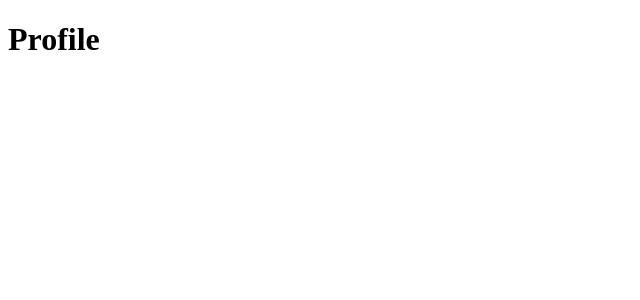
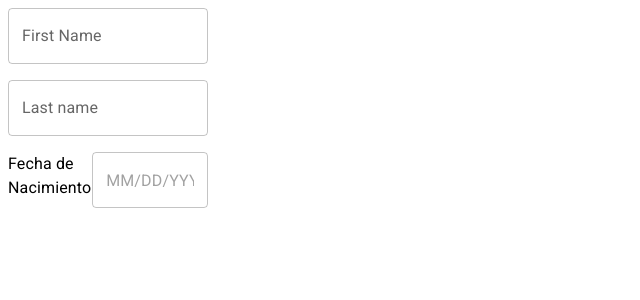
Before and after one commit to PeepholeApp/NFSD_APP_FRONTEND, a React (Vite) app: page /profile in a window 1280 px wide. Shown: the top 300 px of the page, without its empty margins (0-640 px from the left). Built offline with nearby package versions, Linux system fonts and the light colour scheme.

Commit message:
comienzo de pagina profile

```diff
--- a/package.json
+++ b/package.json
@@ -10,6 +10,12 @@
     "preview": "vite preview"
   },
   "dependencies": {
+    "@emotion/react": "^11.11.3",
+    "@emotion/styled": "^11.11.0",
+    "@fontsource/roboto": "^5.0.8",
+    "@mui/material": "^5.15.4",
+    "@mui/x-date-pickers": "^6.19.0",
+    "date-fns": "2.25",
     "react": "^18.2.0",
     "react-dom": "^18.2.0",
     "react-router-dom": "^6.21.2"
--- a/src/App.jsx
+++ b/src/App.jsx
@@ -3,6 +3,11 @@ import Home from "./pages/Home";
 import Login from "./pages/Login";
 import Profile from "./pages/Profile";
 import Register from "./pages/Register";
+
+import "@fontsource/roboto/300.css";
+import "@fontsource/roboto/400.css";
+import "@fontsource/roboto/500.css";
+import "@fontsource/roboto/700.css";
 
 import "./App.css";
 
--- a/src/main.jsx
+++ b/src/main.jsx
@@ -1,5 +1,11 @@
 import ReactDOM from "react-dom/client";
 import App from "./App.jsx";
 import "./index.css";
+import { LocalizationProvider } from "@mui/x-date-pickers";
+import { AdapterDateFns } from "@mui/x-date-pickers/AdapterDateFns";
 
-ReactDOM.createRoot(document.getElementById("root")).render(<App />);
+ReactDOM.createRoot(document.getElementById("root")).render(
+  <LocalizationProvider dateAdapter={AdapterDateFns}>
+    <App />
+  </LocalizationProvider>
+);
--- a/src/pages/Profile.jsx
+++ b/src/pages/Profile.jsx
@@ -1,4 +1,35 @@
+import Box from "@mui/material/Box";
+import TextField from "@mui/material/TextField";
+import Stack from "@mui/material/Stack";
+import Typography from "@mui/material/Typography";
+import { DatePicker } from "@mui/x-date-pickers/DatePicker";
+import { useState } from "react";
+
 const Profile = () => {
-  return <h1>Profile</h1>;
+  const [firstName, setFirstName] = useState("");
+
+  return (
+    <Stack
+      component="form"
+      noValidate
+      autoComplete="off"
+      sx={{ width: 200 }}
+      spacing={2}
+    >
+      <TextField
+        id="filled-basic"
+        label="First Name"
+        value={firstName}
+        onChange={(e) => {
+          setFirstName(e.target.value);
+        }}
+      />
+      <TextField id="filled-basic" label="Last name" />
+      <Stack direction="horizontal">
+        <Typography variant="body1">Fecha de Nacimiento</Typography>
+        <DatePicker />
+      </Stack>
+    </Stack>
+  );
 };
 export default Profile;
```
Also changed, not shown: 1 other file (tests, documents, lock files or other folders).
